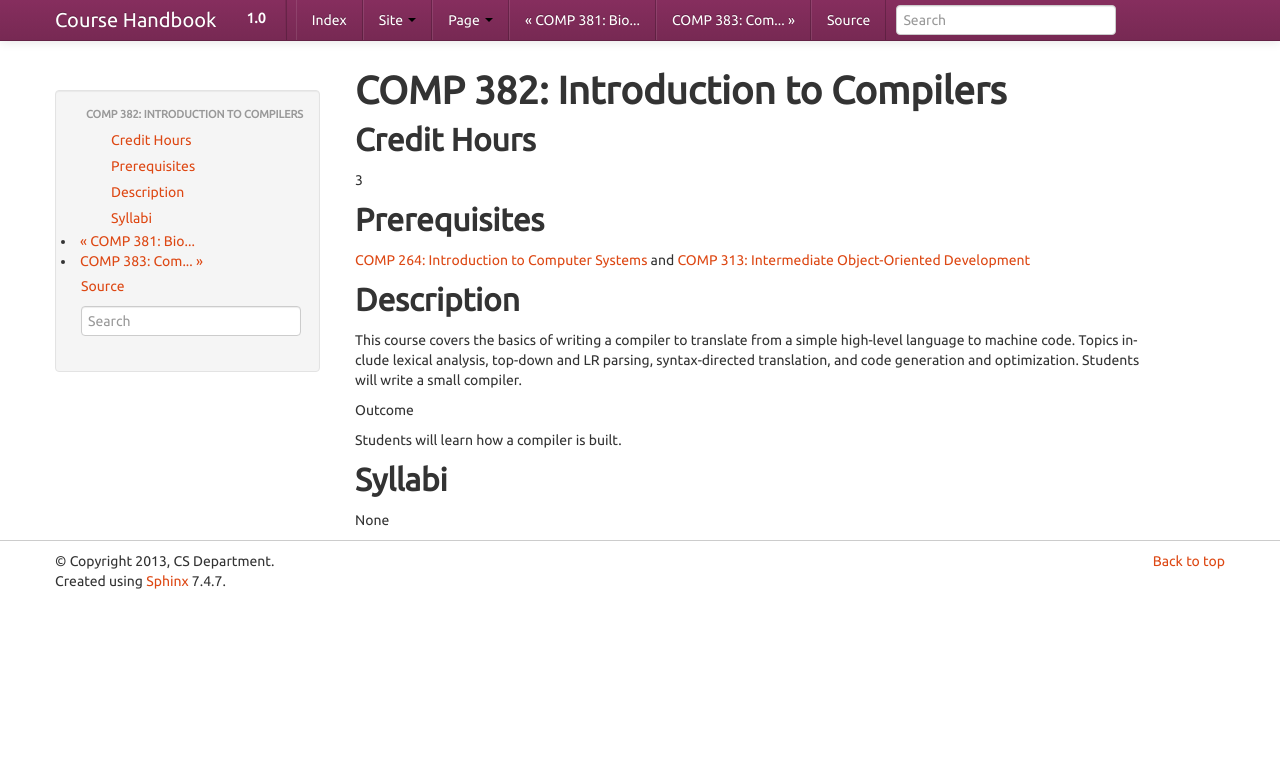
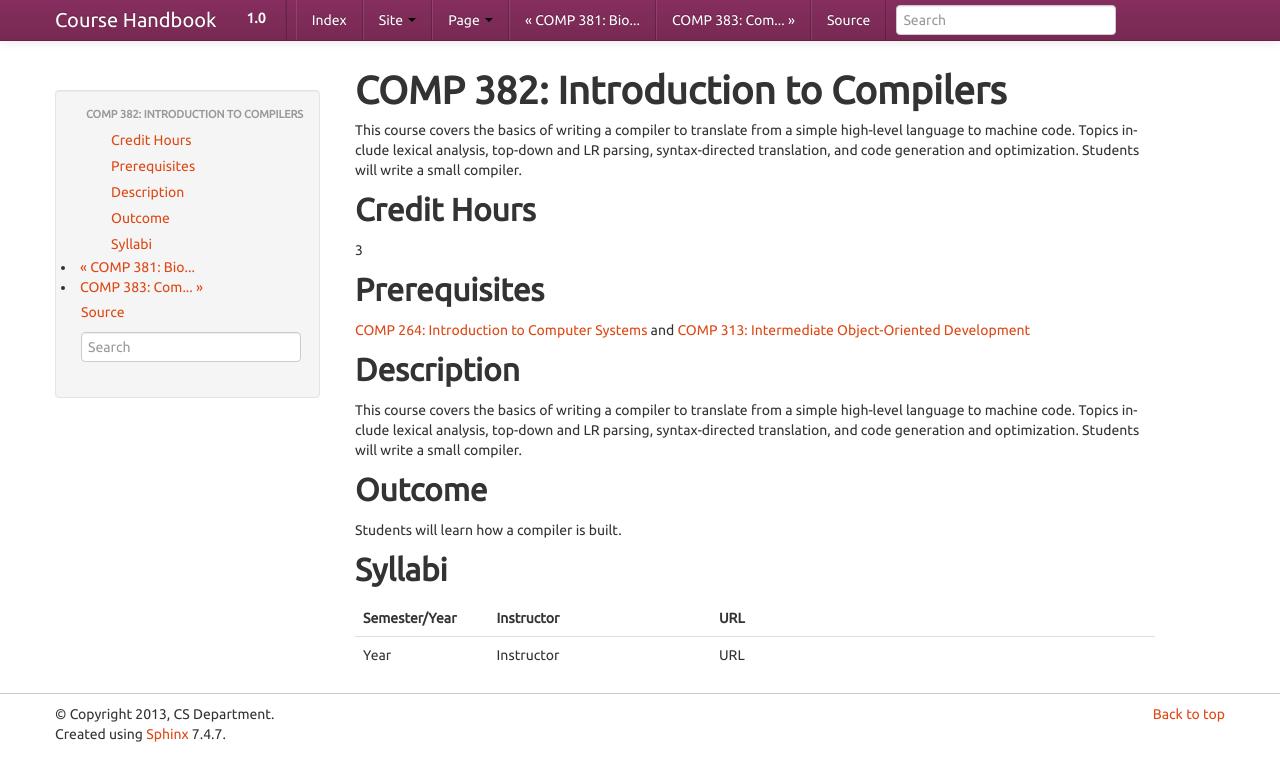
Before and after one commit to kyang5/coursedescriptions, a Sphinx documentation site: the page built from source/comp382.rst, in a window 1280 px wide. Shown: the top 781 px of the page. Built offline with Sphinx 7.4.7, drawn with Linux system fonts in a browser that asks for light colours.

Commit message:
updated COMP 382

```diff
--- a/source/comp382.rst
+++ b/source/comp382.rst
@@ -1,5 +1,7 @@
 COMP 382: Introduction to Compilers
 ===================================
+
+This course covers the basics of writing a compiler to translate from a simple high-level language to machine code. Topics include lexical analysis, top-down and LR parsing, syntax-directed translation, and code generation and optimization. Students will write a small compiler.
 
 Credit Hours
 -----------------------
@@ -8,6 +10,8 @@ Credit Hours
 
 Prerequisites
 ------------------------------
+
+.. LOCUS says COMP 260 and 272
 
 :doc:`comp264` and :doc:`comp313`
 
@@ -20,10 +24,15 @@ analysis, top-down and LR parsing, syntax-directed translation, and code
 generation and optimization. Students will write a small compiler.
 
 Outcome
+-------------
 
 Students will learn how a compiler is built.
 
 Syllabi
----------------------
+-------------
 
-None
+.. csv-table::
+   	:header: "Semester/Year", "Instructor", "URL"
+   	:widths: 15, 25, 50
+
+	"Year", "Instructor", "URL"
```
